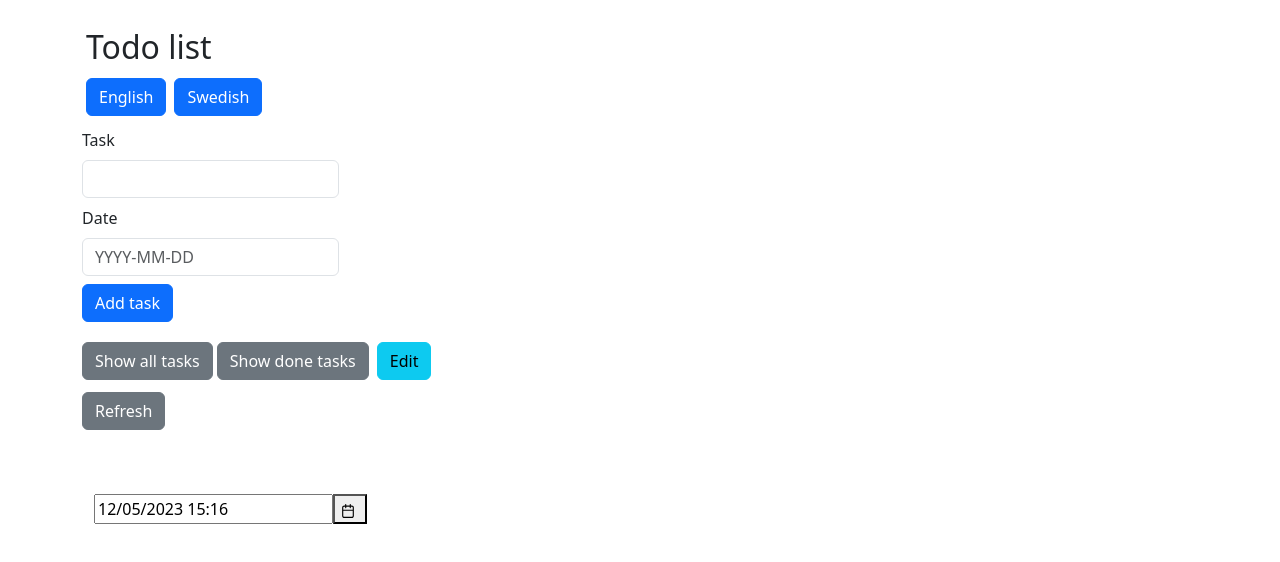
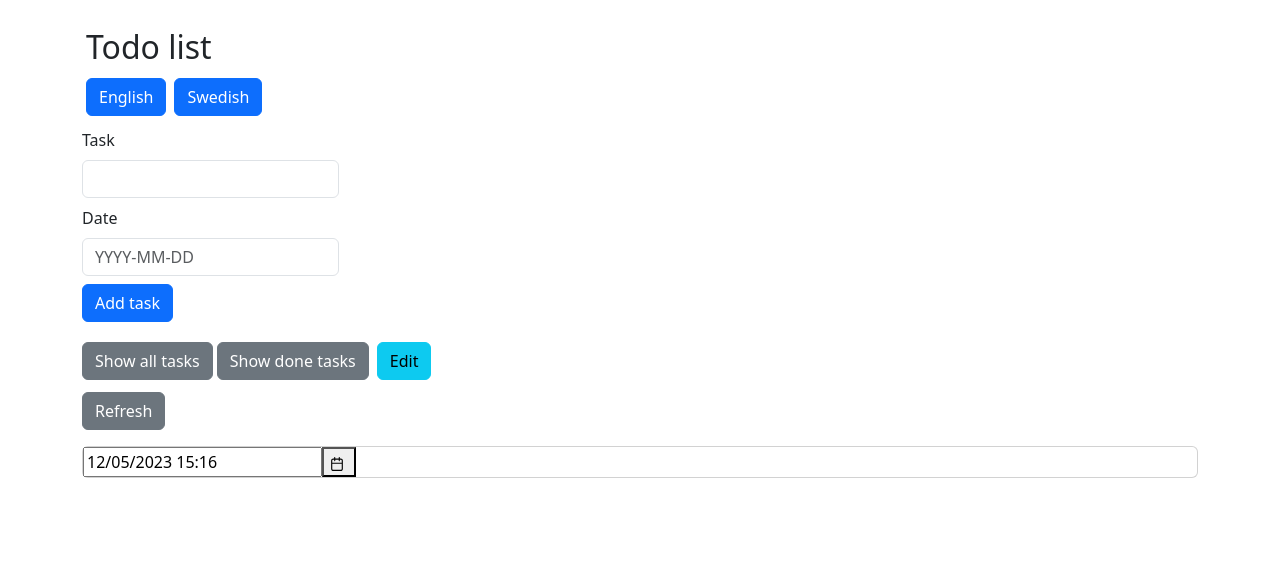
Before and after one commit to MikaelLinusHakansson/todo-standalone, a Vue app in the folder todo-app-standalone/: page / in a window 1280 px wide. Shown: the top 562 px of the page. Built offline with nearby package versions, Linux system fonts and the light colour scheme.

Commit message:
added prime icons

```diff
--- a/todo-app-standalone/package.json
+++ b/todo-app-standalone/package.json
@@ -12,6 +12,8 @@
     "bootstrap-vue": "^2.23.1",
     "dayjs": "^1.11.10",
     "pinia": "^2.1.7",
+    "primeflex": "^3.3.1",
+    "primeicons": "^6.0.1",
     "primevue": "^3.43.0",
     "vue": "^3.3.8",
     "vue-i18n": "^9.7.1"
--- a/todo-app-standalone/src/components/Calender.vue
+++ b/todo-app-standalone/src/components/Calender.vue
@@ -1,5 +1,5 @@
 <template>
-    <div class="container mt-5">
+    <div class="card flex flex-wrap gap-3 p-fluid">
         <div class="flex-auto">
             <div class="flex-auto">
                 <prime-calender
@@ -7,7 +7,8 @@
                     v-model="datetime24h"
                     showTime hourFormat="24"
                     manual-input="false"
-                    showButtonBar />
+                    showButtonBar
+                    />
             </div>
         </div>
     </div>
@@ -15,6 +16,7 @@
 
 <script>
 import PrimeCalender from "primevue/calendar";
+import 'primeicons/primeicons.css'
 
 export default {
     components: {
```
Also changed, not shown: 1 other file (tests, documents, lock files or other folders).
